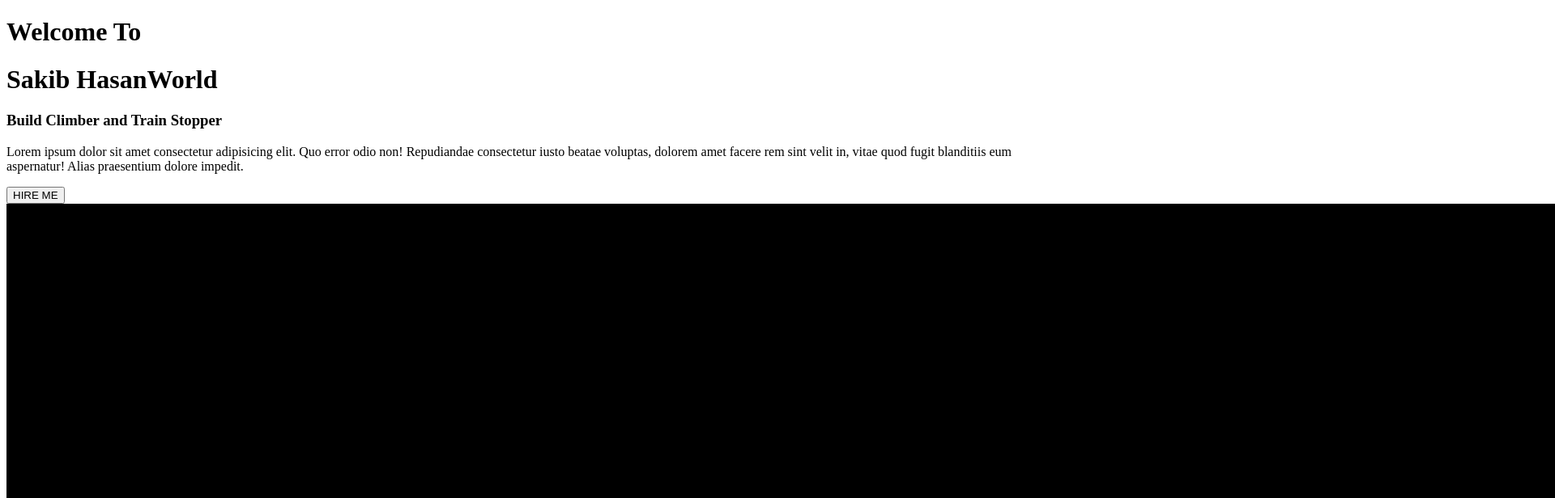
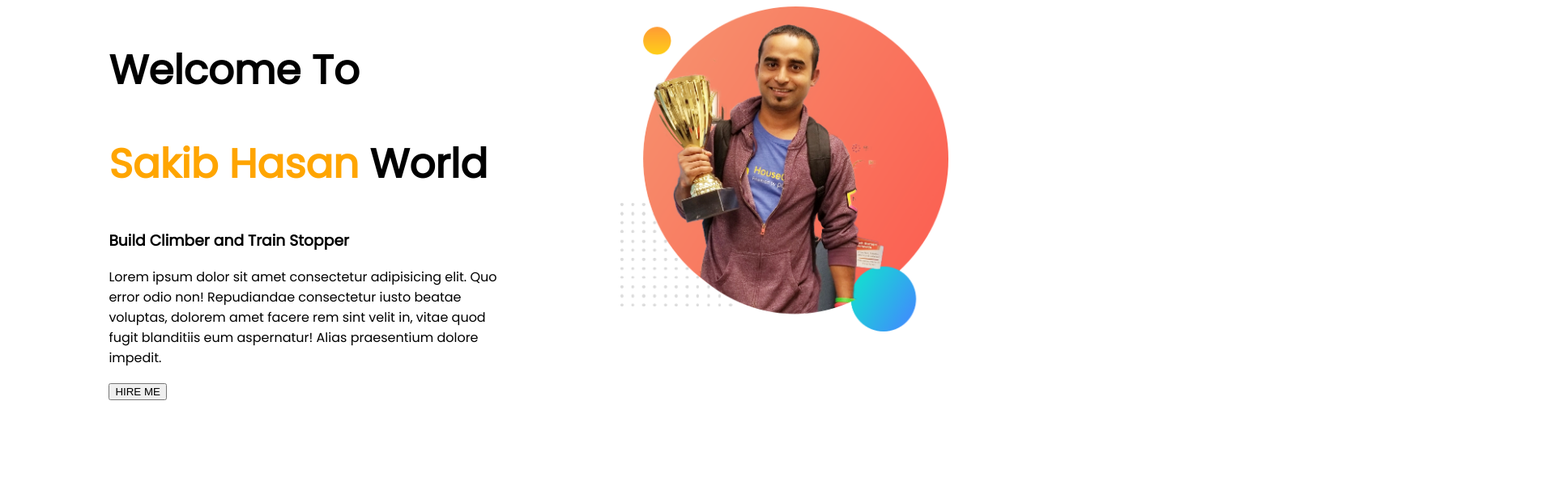
Before and after one commit to SakibHasanICE/developer-portfolio, a plain HTML site: page index.html in a window 1280 px wide. Shown: the top 616 px of the page at 81% size, 1920 px wide, since content can reach past the window. Drawn offline with Linux system fonts and the light colour scheme; a web font is replaced by a local one.

Commit message:
second commit

```diff
--- a/index.html
+++ b/index.html
@@ -1,20 +1,32 @@
 <!DOCTYPE html>
 <html lang="en">
-<head>
-    <meta charset="UTF-8">
-    <meta http-equiv="X-UA-Compatible" content="IE=edge">
-    <meta name="viewport" content="width=device-width, initial-scale=1.0">
-    <title>Sakib Hasan</title>
-</head>
-<body>
-    <div>
+  <head>
+    <meta charset="UTF-8" />
+    <meta http-equiv="X-UA-Compatible" content="IE=edge" />
+    <meta name="viewport" content="width=device-width, initial-scale=1.0" />
+    <title>Sakib Portfolio</title>
+    <style>
+      @import url("https://fonts.googleapis.com/css2?family=Anek+Malayalam:wght@100&family=Lato:wght@100&family=Montserrat:wght@100&family=Playfair+Display:ital@1&family=Poppins&display=swap");
+    </style>
+    <link rel="stylesheet" href="style.css" />
+  </head>
+  <body>
+    <section>
+      <div class="half">
         <h1 class="matha">Welcome To</h1>
-        <h1><span class="komla">Sakib Hasan</span>World</h1>
+        <h1><span class="komla">Sakib Hasan</span> World</h1>
         <h3>Build Climber and Train Stopper</h3>
-        <p class="kemon">Lorem ipsum dolor sit amet consectetur adipisicing elit. Quo error odio non! Repudiandae consectetur iusto beatae voluptas, dolorem amet facere rem sint velit in, vitae quod fugit blanditiis eum aspernatur! Alias praesentium dolore impedit.</p>
+        <p class="kemon">
+          Lorem ipsum dolor sit amet consectetur adipisicing elit. Quo error
+          odio non! Repudiandae consectetur iusto beatae voluptas, dolorem amet
+          facere rem sint velit in, vitae quod fugit blanditiis eum aspernatur!
+          Alias praesentium dolore impedit.
+        </p>
         <button class="btn">HIRE ME</button>
-    </div>
-        <img src="images/pexels-pixabay-15239.jpg" alt="">
-
-</body>
+      </div>
+      <div class="half">
+        <img src="images/jhankar.png" alt="" />
+      </div>
+    </section>
+  </body>
 </html>
--- a/style.css
+++ b/style.css
@@ -1,6 +1,19 @@
-.komla{
-    color: orange;
-
-
-
+body {
+  font-family: "Poppins", sans-serif;
 }
+h1 {
+  font-size: 50px;
+}
+.komla {
+  color: orange;
+}
+section{
+    display: flex;
+}
+.half{
+    width: 50%;
+    margin-left: 10%;
+}
+.half img{
+    width: 80%;
+}
```
Also changed, not shown: images/dream-bg.png (added), images/exp-bg.png (added), images/jhankar.png (added), images/jhankar2.png (added), images/my-bg.png (added), images/my-bg2.png (added), images/top-banner.png (added), 7 other files.
